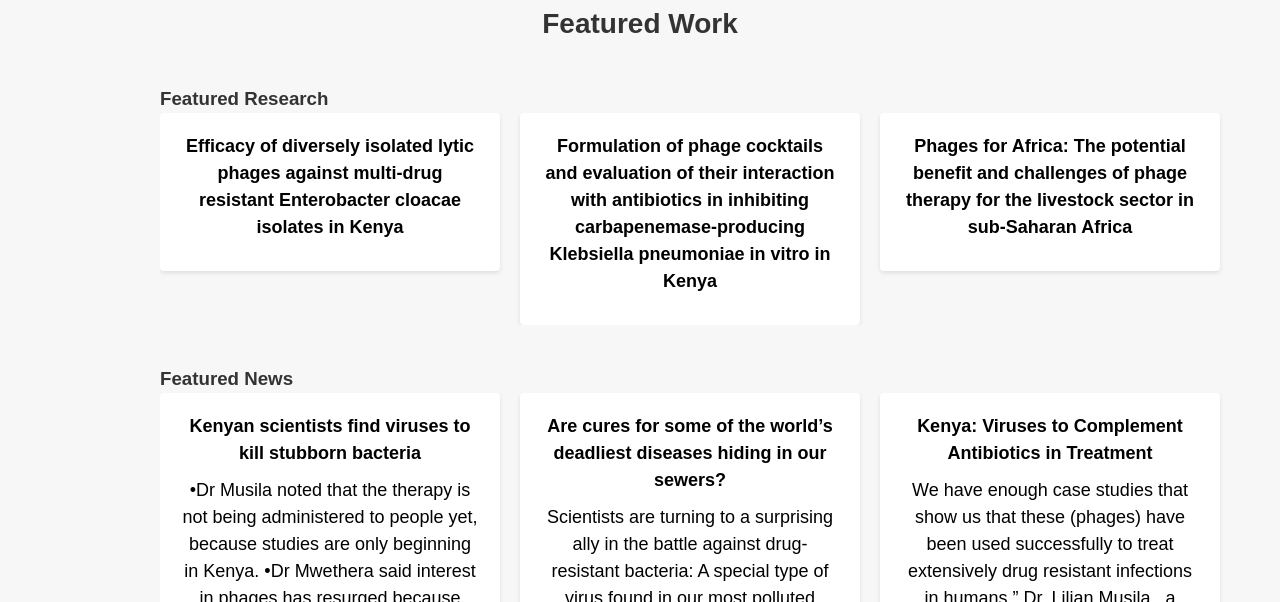
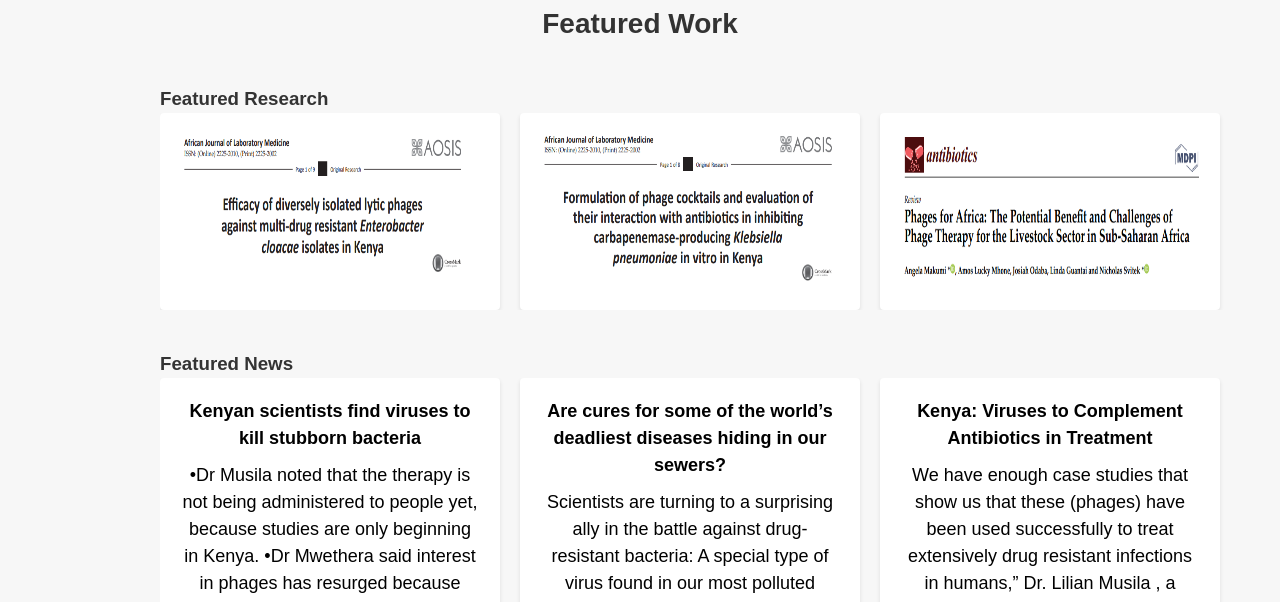
Before and after one commit to ckigenk/phageKenya, a plain HTML site: page index.html in a window 1280 px wide. Shown: the part 1037-1639 px from the top of the page. Drawn offline with Linux system fonts and the light colour scheme; some packages are replaced by stand-ins of ours.

Commit message:
Update featured research

```diff
--- a/index.html
+++ b/index.html
@@ -44,15 +44,15 @@
       <div class="scrollable-cards">
         <a href="https://www.ncbi.nlm.nih.gov/pmc/articles/PMC9453119/pdf/AJLM-11-1673.pdf" target="_blank" class="card-link">
         <div class="card">
-          <h4>Efficacy of diversely isolated lytic phages against multi-drug resistant Enterobacter cloacae isolates in Kenya</h4>
+          <img src="Research/research1.png"style="height: 150px; width: 300px;">
         </div></a>
         <a href="https://www.ncbi.nlm.nih.gov/pmc/articles/PMC9350486/pdf/AJLM-11-1803.pdf" target="_blank" class="card-link">
         <div class="card">
-          <h4>Formulation of phage cocktails and evaluation of their interaction with antibiotics in inhibiting carbapenemase-producing Klebsiella pneumoniae in vitro in Kenya</h4>
+          <img src="Research/research2.png"style="height: 150px; width: 300px;">
         </div></a>
         <a href="https://www.mdpi.com/2079-6382/10/9/1085" target="_blank" class="card-link">
         <div class="card">
-          <h4>Phages for Africa: The potential benefit and challenges of phage therapy for the livestock sector in sub-Saharan Africa</h4>
+          <img src="Research/research3.png"style="height: 150px; width: 300px;">
         </div></a>
       </div>
     </div>
```
Also changed, not shown: Research/Research2.png (added), Research/research1.png (added), Research/research2.png (added), Research/research3.png (added).
